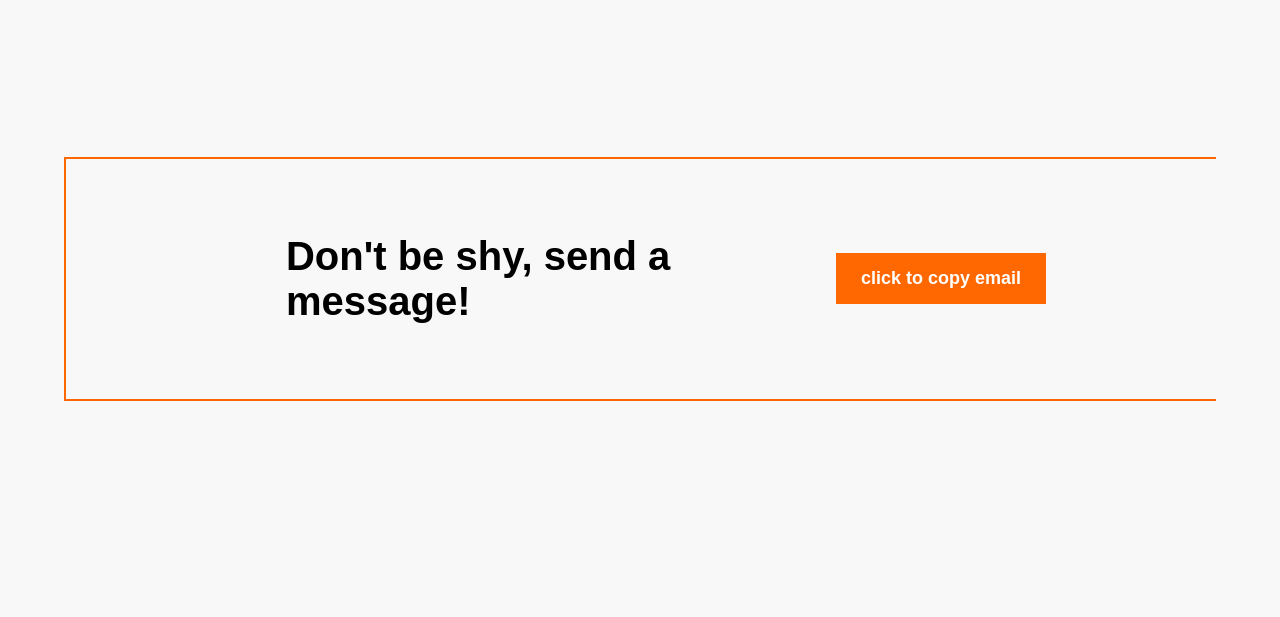
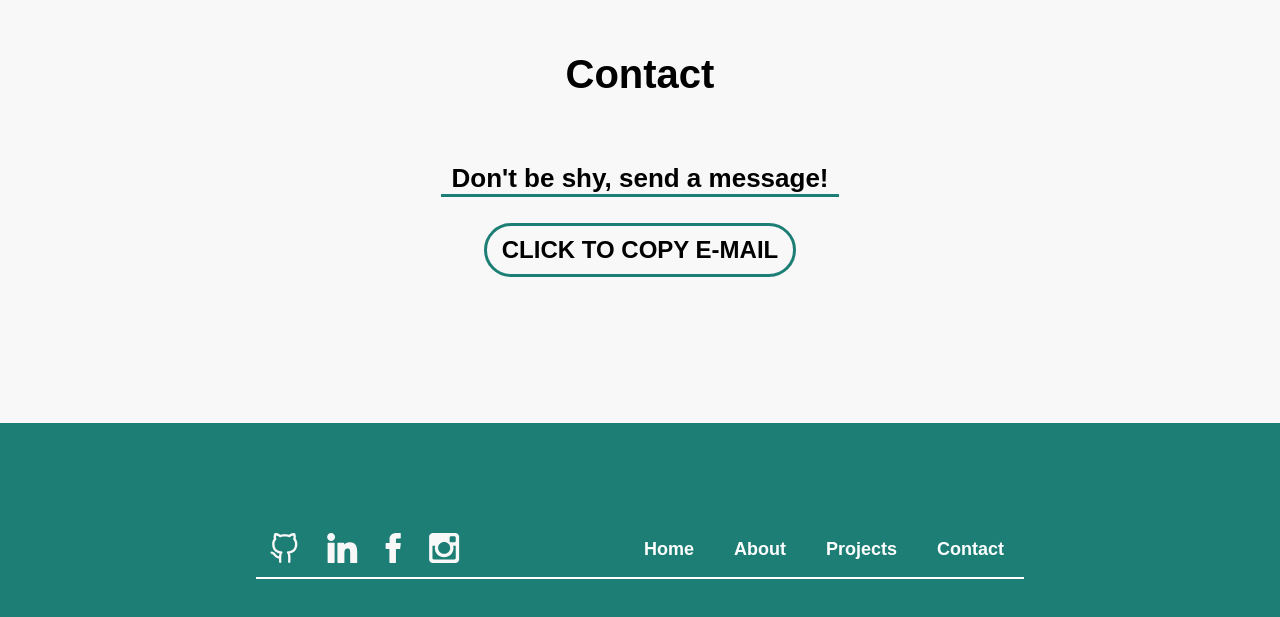
Before and after one commit to fedu00/Portfolio, a React (Create React App) app: page / in a window 1280 px wide. Shown: the part 2903-3520 px from the top of the page. Built offline with nearby package versions, Linux system fonts and the light colour scheme; no server answers.

Commit message:
create contant and footer section

```diff
--- a/src/App.js
+++ b/src/App.js
@@ -37,7 +37,13 @@ function App() {
         <Home homeRef={homeRef} />
         <About aboutRef={aboutRef} />
         <Projects projectsRef={projectsRef} />
-        <Contact contactRef={contactRef} />
+        <Contact
+          contactRef={contactRef}
+          toggleScrollToSection={toggleScrollToSection}
+          homeRef={homeRef}
+          aboutRef={aboutRef}
+          projectsRef={projectsRef}
+        />
       </Wrapper>
     </ThemeProvider>
   )
--- /dev/null
+++ b/src/components/Footer/Footer.js
@@ -0,0 +1,73 @@
+import {
+  FooterContainer,
+  FooterContent,
+  FooterIcons,
+  FooterMenu,
+} from "./Footer.styles"
+
+import { ReactComponent as GithubSvg } from "../../assetes/svgIcons/githubSVG.svg"
+import { ReactComponent as FacebookSvg } from "../../assetes/svgIcons/facebookSVG.svg"
+import { ReactComponent as InstaSvg } from "../../assetes/svgIcons/instaSVG.svg"
+import { ReactComponent as LinkedinSvg } from "../../assetes/svgIcons/linkedinSVG.svg"
+
+const Footer = ({ toggleScrollToSection, homeRef, aboutRef, projectsRef }) => {
+  return (
+    <FooterContainer>
+      <FooterContent>
+        <FooterIcons>
+          <a target="_blank" rel="noreferrer" href="https://github.com/fedu00">
+            <GithubSvg />
+          </a>
+          <a
+            target="_blank"
+            rel="noreferrer"
+            href="https://www.linkedin.com/in/wojciech-fedak-82a35724b/"
+          >
+            <LinkedinSvg />
+          </a>
+
+          <a
+            target="_blank"
+            rel="noreferrer"
+            href="https://www.facebook.com/wojtek.fedak/"
+          >
+            <FacebookSvg />
+          </a>
+          <a
+            target="_blank"
+            rel="noreferrer"
+            href="https://www.instagram.com/wojciechfedak/"
+          >
+            <InstaSvg />
+          </a>
+        </FooterIcons>
+        <FooterMenu>
+          <li
+            onClick={() => {
+              toggleScrollToSection(homeRef)
+            }}
+          >
+            Home
+          </li>
+          <li
+            onClick={() => {
+              toggleScrollToSection(aboutRef)
+            }}
+          >
+            About
+          </li>
+          <li
+            onClick={() => {
+              toggleScrollToSection(projectsRef)
+            }}
+          >
+            Projects
+          </li>
+          <li>Contact</li>
+        </FooterMenu>
+      </FooterContent>
+    </FooterContainer>
+  )
+}
+
+export default Footer
--- /dev/null
+++ b/src/components/Footer/Footer.styles.js
@@ -0,0 +1,53 @@
+import styled from "styled-components"
+
+export const FooterContainer = styled.div`
+  background-color: ${({ theme }) => theme.colors.myGreen};
+  color: white;
+  width: 100%;
+  justify-content: center;
+  p {
+    color: white;
+  }
+`
+export const FooterContent = styled.div`
+  display: flex;
+  width: 60%;
+  margin: 100px auto;
+  justify-content: space-between;
+  border-bottom: 2px solid white;
+  @media (max-width: 1200px) {
+    width: 80%;
+  }
+  @media (max-width: 800px) {
+    justify-content: center;
+  }
+`
+
+export const FooterIcons = styled.div`
+  a {
+    svg {
+      height: 30px;
+      fill: ${({ theme }) => theme.colors.backGroundColor};
+      margin: 10px;
+      @media (max-width: 900px) {
+        height: 25px;
+        margin: 5px;
+      }
+    }
+  }
+`
+
+export const FooterMenu = styled.ul`
+  @media (max-width: 800px) {
+    display: none;
+  }
+  li {
+    text-decoration: none;
+    display: inline;
+    padding: 20px 20px;
+    font-weight: 700;
+    font-size: large;
+    /* czy tu ma byc large? */
+    cursor: pointer;
+  }
+`
--- a/src/routes/Contact/Contact.js
+++ b/src/routes/Contact/Contact.js
@@ -1,22 +1,23 @@
 import AnimateSection from "../../components/AnimateSection/AnimateSection"
 import React from "react"
-import {
-  SectionWrapper,
-  Wrapper,
-  ContentWrapper,
-} from "routes/Contact/Contact.styles"
+import { SectionWrapper, ContentWrapper } from "routes/Contact/Contact.styles"
 import useModal from "components/Modal/useModal"
+import Footer from "components/Footer/Footer"
 
-const Contact = ({ contactRef }) => {
+const Contact = ({
+  contactRef,
+  toggleScrollToSection,
+  homeRef,
+  aboutRef,
+  projectsRef,
+}) => {
   const { Modal, isOpen, handleOpenModal, handleCloseModal } = useModal()
   const handleCopyEmail = () => {
     navigator.clipboard.writeText("fedakwojciech@gmail.com")
     handleOpenModal()
   }
   return (
-    // <AnimateSection>
     <SectionWrapper ref={contactRef}>
-      <Wrapper>
       {isOpen ? (
         <Modal
           handleCloseModal={handleCloseModal}
@@ -24,12 +25,17 @@ const Contact = ({ contactRef }) => {
         />
       ) : null}
       <ContentWrapper>
+        <h1>Contact</h1>
         <p>Don't be shy, send a message!</p>
-          <button onClick={handleCopyEmail}>click to copy email</button>
+        <button onClick={handleCopyEmail}>CLICK TO COPY E-MAIL</button>
       </ContentWrapper>
-      </Wrapper>
+      <Footer
+        toggleScrollToSection={toggleScrollToSection}
+        homeRef={homeRef}
+        aboutRef={aboutRef}
+        projectsRef={projectsRef}
+      />
     </SectionWrapper>
-    // </AnimateSection>
   )
 }
 
--- a/src/routes/Contact/Contact.styles.js
+++ b/src/routes/Contact/Contact.styles.js
@@ -4,50 +4,35 @@ export const SectionWrapper = styled.div`
   min-height: 100vh;
   display: flex;
   flex-direction: column;
-  justify-content: center;
-  align-items: center;
-`
-
-export const Wrapper = styled.div`
-  display: flex;
-  width: 70%;
-  border-top: 2px solid ${({ theme }) => theme.colors.orange};
-  border-left: 2px solid ${({ theme }) => theme.colors.orange};
-  border-bottom: 2px solid ${({ theme }) => theme.colors.orange};
-  @media (max-width: 1400px) {
-    width: 90%;
-  }
 `
 
 export const ContentWrapper = styled.div`
   width: 100%;
   min-height: 30vh;
   display: flex;
+  flex-direction: column;
   align-items: center;
   justify-content: center;
+  flex-grow: 1;
+  h1 {
+    font-size: 40px;
+    margin-bottom: 40px;
+  }
   p {
+    font-size: 26px;
     max-width: 500px;
-    font-size: 40px;
     font-weight: 600;
-    margin: 50px;
+    border-bottom: 3px solid ${({ theme }) => theme.colors.myGreen};
+    padding: 0 10px;
   }
   button {
-    background-color: ${({ theme }) => theme.colors.orange};
-    color: white;
-    padding: 15px 25px;
-    font-size: 18px;
+    cursor: pointer;
+    font-size: 24px;
     font-weight: 600;
-    border: none;
-    cursor: pointer;
-  }
-  @media (max-width: 900px) {
-    p {
-      font-size: 30px;
-    }
-  }
-
-  @media (max-width: 700px) {
-    flex-direction: column;
+    border: 3px solid ${({ theme }) => theme.colors.myGreen};
+    border-radius: 30px;
+    background-color: ${({ theme }) => theme.colors.backGroundColor};
+    padding: 10px 15px;
   }
 
   @media (max-width: 500px) {
```
Lines whose indentation alone changed are shown as unchanged.
